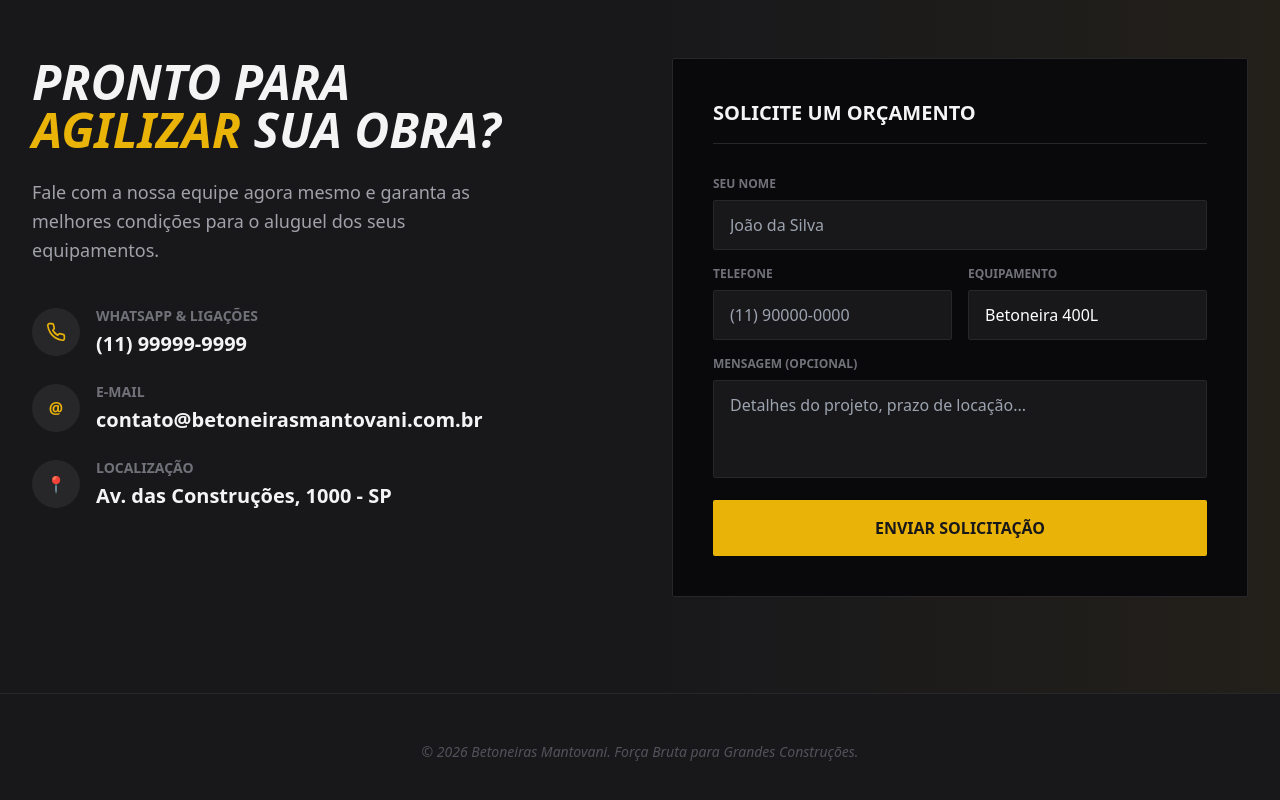
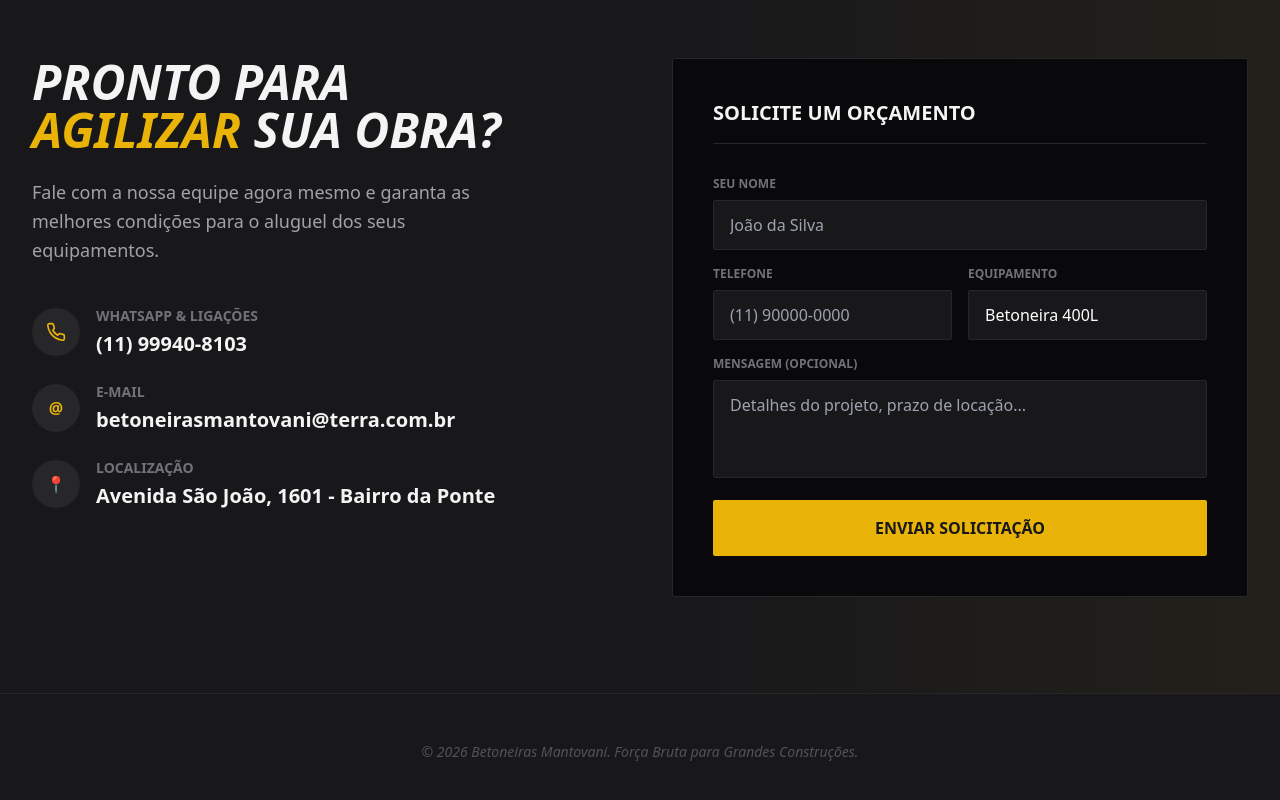
Before and after one commit to mantolatv-cmyk/site-mantovani, a Next.js app: page / in a window 1280 px wide. Shown: the part 2318-3118 px from the top of the page. Built offline with nearby package versions, Linux system fonts and the light colour scheme.

Commit message:
feat: atualiza dados de contato com infos reais

```diff
--- a/src/app/page.tsx
+++ b/src/app/page.tsx
@@ -159,7 +159,9 @@ export default function Home() {
                   </div>
                   <div>
                     <h4 className="text-sm font-bold uppercase text-zinc-500 mb-1">WhatsApp & Ligações</h4>
-                    <p className="text-xl font-bold">(11) 99999-9999</p>
+                    <a href="https://wa.me/5511999408103" target="_blank" rel="noopener noreferrer" className="text-xl font-bold hover:text-yellow-500 transition-colors">
+                      (11) 99940-8103
+                    </a>
                   </div>
                 </div>
                 <div className="flex items-center gap-4">
@@ -168,7 +170,9 @@ export default function Home() {
                   </div>
                   <div>
                     <h4 className="text-sm font-bold uppercase text-zinc-500 mb-1">E-mail</h4>
-                    <p className="text-xl font-bold break-all">contato@betoneirasmantovani.com.br</p>
+                    <a href="mailto:betoneirasmantovani@terra.com.br" className="text-xl font-bold break-all hover:text-yellow-500 transition-colors">
+                      betoneirasmantovani@terra.com.br
+                    </a>
                   </div>
                 </div>
                 <div className="flex items-center gap-4">
@@ -177,7 +181,7 @@ export default function Home() {
                   </div>
                   <div>
                     <h4 className="text-sm font-bold uppercase text-zinc-500 mb-1">Localização</h4>
-                    <p className="text-xl font-bold">Av. das Construções, 1000 - SP</p>
+                    <p className="text-xl font-bold">Avenida São João, 1601 - Bairro da Ponte</p>
                   </div>
                 </div>
               </div>
--- a/tsconfig.json
+++ b/tsconfig.json
@@ -16,7 +16,7 @@
     "moduleResolution": "bundler",
     "resolveJsonModule": true,
     "isolatedModules": true,
-    "jsx": "preserve",
+    "jsx": "react-jsx",
     "plugins": [
       {
         "name": "next"
```
